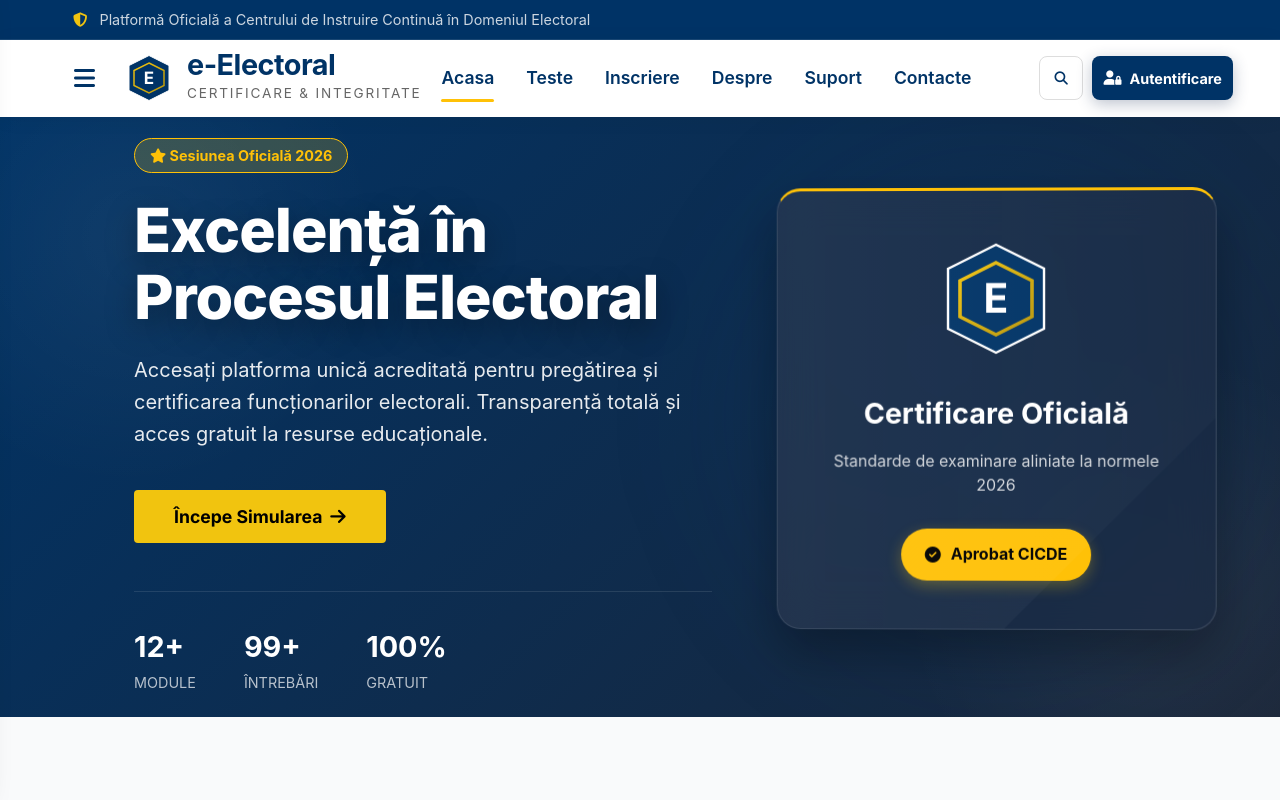
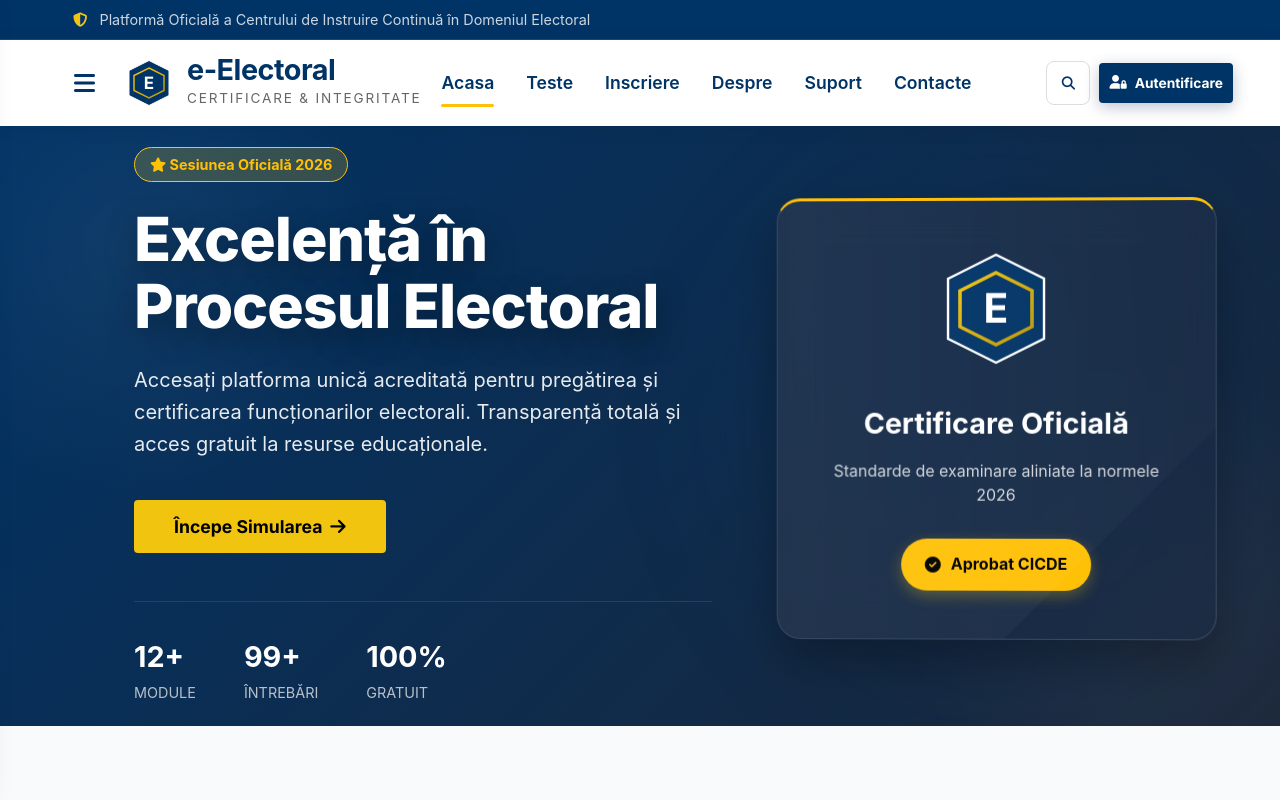
Before and after one commit to roscaiana/Proiect-MRSTweb, a React (Vite) app in the folder frontend/: page / in a window 1280 px wide. Shown: the top 800 px of the page. Built offline with nearby package versions, Linux system fonts and the light colour scheme.

Commit message:
polished header sizing and auth button

```diff
--- a/frontend/src/components/Header/Header.css
+++ b/frontend/src/components/Header/Header.css
@@ -1,6 +1,6 @@
 .main-header {
     background: #ffffff;
-    padding: 0.7rem 0;
+    padding: 1rem 0;
     box-shadow: 0 2px 20px rgba(0, 0, 0, 0.05);
     position: sticky;
     top: 0;
@@ -121,10 +121,11 @@
 
 .header-actions .btn-primary {
     min-width: 126px;
-    height: 44px;
+    height: 40px;
     justify-content: center;
-    padding: 0 0.72rem;
-    font-size: 0.9rem;
+    padding: 0 0.65rem;
+    font-size: 0.86rem;
+    border-radius: 4px;
 }
 
 .btn-logout {
```
